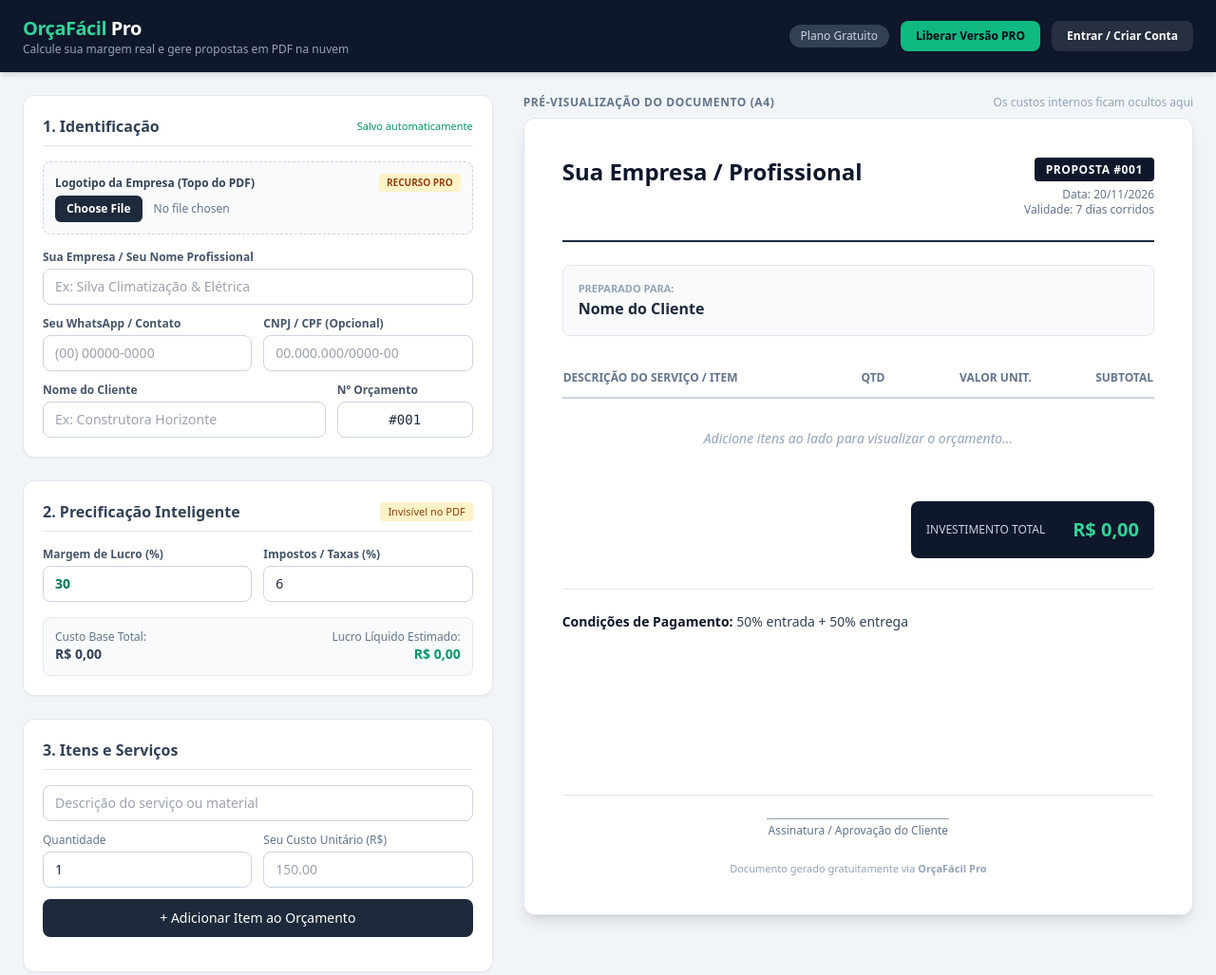
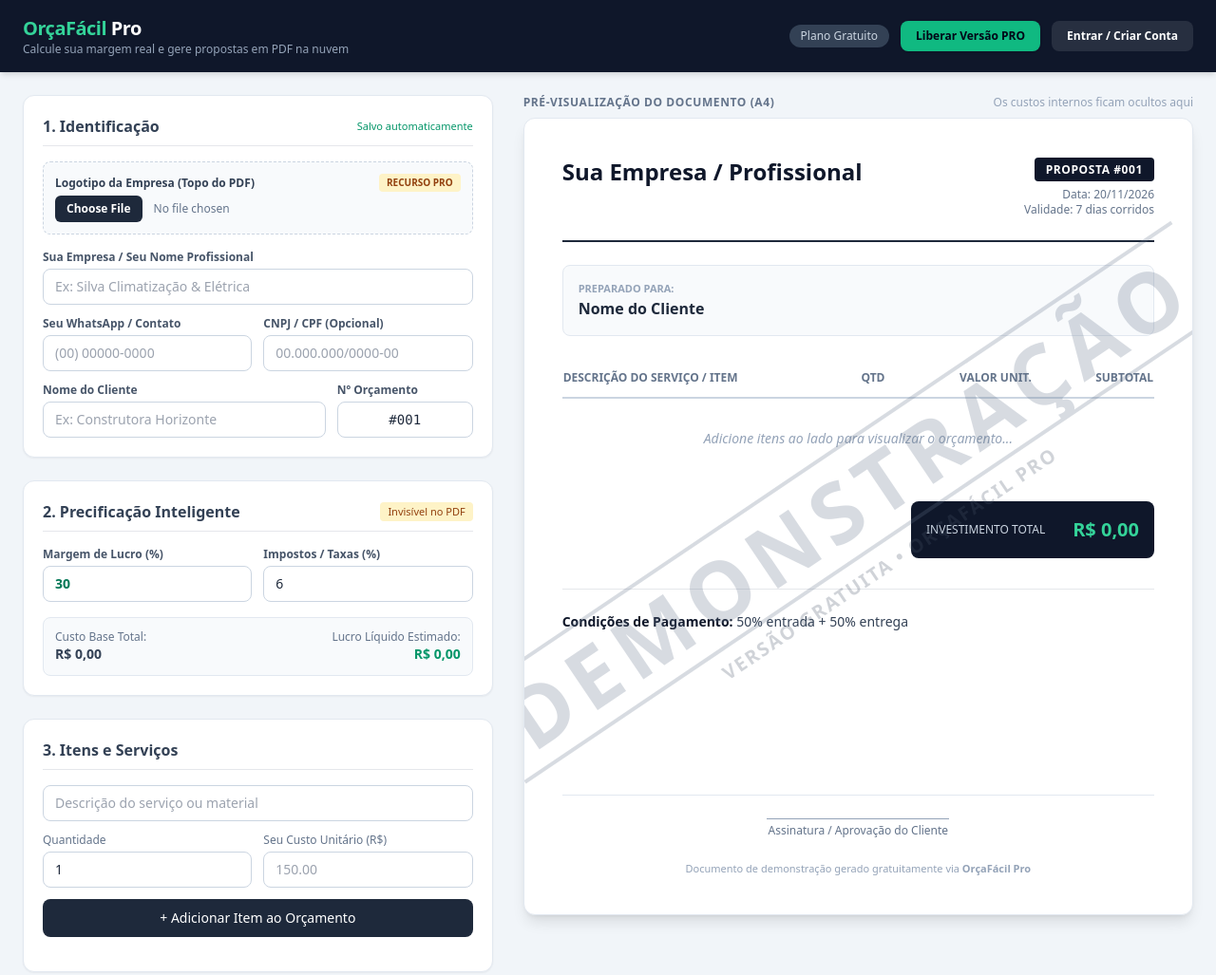
Before and after one commit to orcafacil-pro/orcafacil-pro, a plain HTML site: page index.html in a window 1280 px wide. Shown: the top 1027 px of the page at 95% size. Drawn offline with nearby package versions, Linux system fonts and the light colour scheme.

Commit message:
Update index.html

```diff
--- a/index.html
+++ b/index.html
@@ -9,10 +9,10 @@
   <style>
     @media print {
       .no-print { display: none !important; }
-      body { background: white !important; margin: 0 !important; padding: 0 !important; }
+      body { background: white !important; margin: 0 !important; padding: 0 !important; -webkit-print-color-adjust: exact !important; print-color-adjust: exact !important; }
       main { display: block !important; max-width: 100% !important; padding: 0 !important; margin: 0 !important; }
       #coluna-preview { width: 100% !important; margin: 0 !important; padding: 0 !important; }
-      #area-impressao { box-shadow: none !important; border: none !important; padding: 10mm !important; min-height: auto !important; width: 100% !important; }
+      #area-impressao { box-shadow: none !important; border: none !important; padding: 10mm !important; min-height: 270mm !important; width: 100% !important; }
     }
   </style>
 </head>
@@ -139,8 +139,22 @@
         <span class="text-xs font-semibold uppercase tracking-wider text-slate-500">Pré-visualização do Documento (A4)</span>
         <span class="text-xs text-slate-400">Os custos internos ficam ocultos aqui</span>
       </div>
-      <div id="area-impressao" class="bg-white p-10 rounded-xl shadow-lg border border-slate-200 min-h-[840px] flex flex-col justify-between">
-        <div>
+
+      <div id="area-impressao" class="relative overflow-hidden bg-white p-10 rounded-xl shadow-lg border border-slate-200 min-h-[840px] flex flex-col justify-between">
+
+        <!-- MARCA D'ÁGUA DIAGONAL GRANDE (VISÍVEL APENAS NO PLANO GRATUITO) -->
+        <div id="marca-dagua-diagonal" class="pointer-events-none select-none absolute inset-0 flex flex-col items-center justify-center z-20 overflow-hidden">
+          <div class="-rotate-[34deg] text-center opacity-25">
+            <span class="block text-[72px] sm:text-[88px] font-black tracking-widest text-slate-500 uppercase leading-none border-y-4 border-slate-500 py-2 px-6">
+              DEMONSTRAÇÃO
+            </span>
+            <span class="block text-lg sm:text-xl font-extrabold tracking-widest text-slate-600 uppercase mt-2">
+              VERSÃO GRATUITA • ORÇAFÁCIL PRO
+            </span>
+          </div>
+        </div>
+
+        <div class="relative z-10">
           <div class="flex justify-between items-start border-b-2 border-slate-800 pb-6 gap-4">
             <div class="flex items-center gap-4">
               <img id="out-logo" src="" alt="Logo" class="hidden h-16 w-auto object-contain rounded">
@@ -186,10 +200,11 @@
             <div id="box-obs" class="hidden"><strong class="text-slate-900">Observações e Garantia:</strong><p id="out-obs" class="text-slate-600 mt-1"></p></div>
           </div>
         </div>
-        <div class="mt-12 pt-6 border-t border-slate-200 text-center">
+
+        <div class="relative z-10 mt-12 pt-6 border-t border-slate-200 text-center">
           <div class="w-48 border-t border-slate-400 mx-auto mb-1"></div>
           <p class="text-xs text-slate-500">Assinatura / Aprovação do Cliente</p>
-          <p id="marca-dagua" class="text-[11px] text-slate-400 mt-6">Documento gerado gratuitamente via <strong>OrçaFácil Pro</strong></p>
+          <p id="marca-dagua" class="text-[11px] text-slate-400 mt-6">Documento de demonstração gerado gratuitamente via <strong>OrçaFácil Pro</strong></p>
         </div>
       </div>
     </section>
@@ -239,7 +254,7 @@
       <div class="flex justify-between items-center"><h3 class="text-lg font-bold text-slate-900">Ativar OrçaFácil PRO</h3><button onclick="fecharModalPro()" class="text-slate-400 hover:text-slate-600 font-bold">✕</button></div>
       <ul class="text-sm text-slate-600 space-y-2">
         <li class="flex items-center gap-2"><span class="text-emerald-600 font-bold">✓</span> Adicione o <strong>Logotipo da sua empresa</strong> no topo</li>
-        <li class="flex items-center gap-2"><span class="text-emerald-600 font-bold">✓</span> Remova completamente a marca d'água do rodapé</li>
+        <li class="flex items-center gap-2"><span class="text-emerald-600 font-bold">✓</span> Remova completamente a marca d'água de demonstração</li>
         <li class="flex items-center gap-2"><span class="text-emerald-600 font-bold">✓</span> Orçamentos ilimitados salvos na sua conta</li>
       </ul>
       <div class="bg-emerald-50 border border-emerald-200 p-4 rounded-xl text-sm text-emerald-900">
@@ -514,6 +529,7 @@
 
     function aplicarModoPro() {
       document.getElementById('marca-dagua').classList.add('hidden');
+      document.getElementById('marca-dagua-diagonal').classList.add('hidden');
       document.getElementById('badge-plano').innerText = 'Plano PRO Ativo';
       document.getElementById('badge-plano').classList.replace('bg-slate-700', 'bg-emerald-900');
       document.getElementById('badge-plano').classList.replace('text-slate-300', 'text-emerald-300');
```
